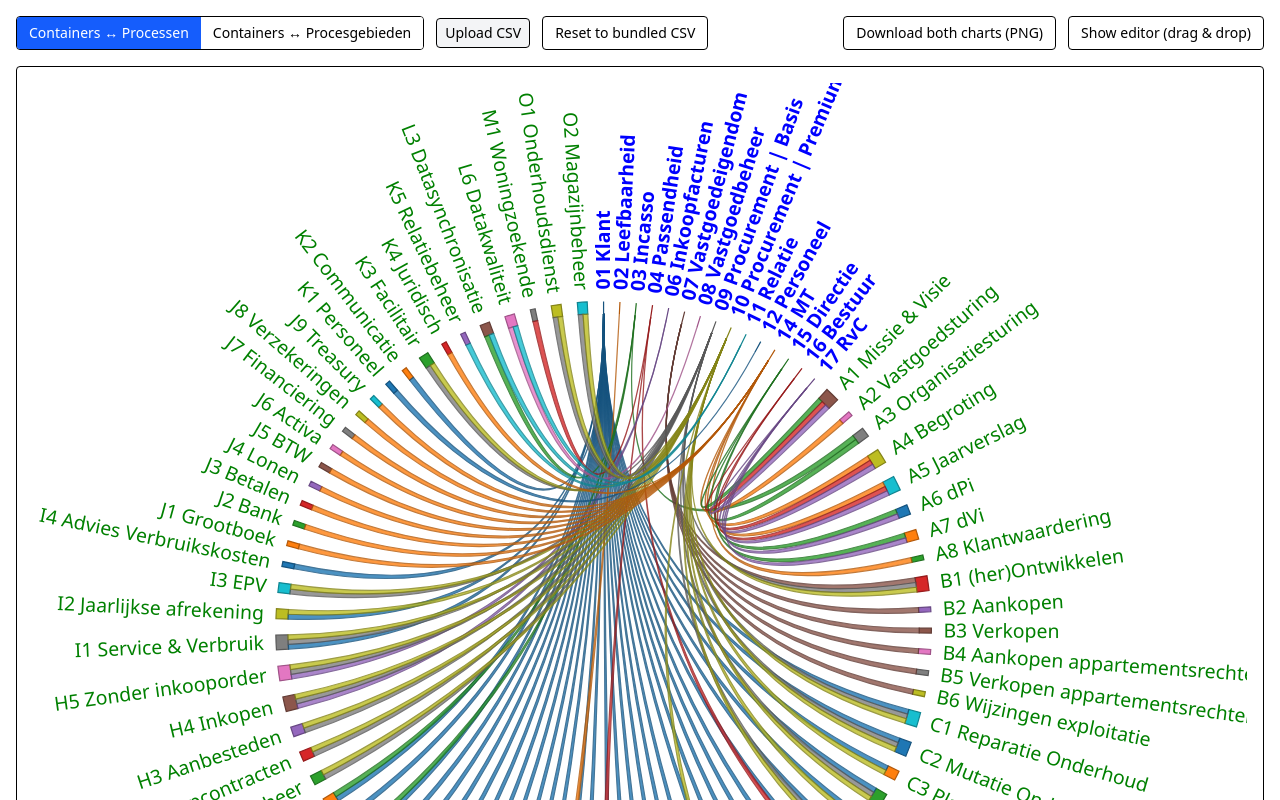
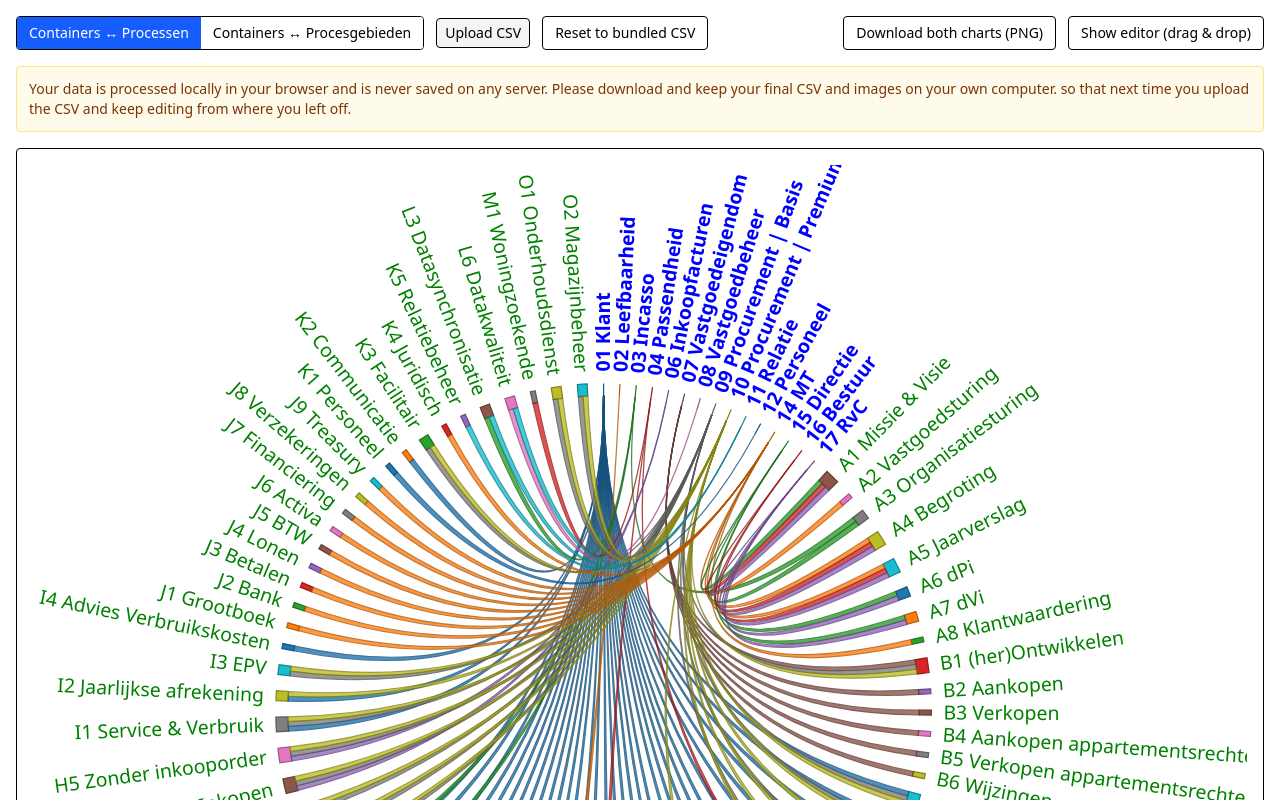
Before and after one commit to innocentmasuki/data-visualization-demo, a Next.js app: page / in a window 1280 px wide. Shown: the top 800 px of the page. Built offline with nearby package versions, Linux system fonts and the light colour scheme.

Commit message:
add drag and drop editor

```diff
--- a/src/app/page.tsx
+++ b/src/app/page.tsx
@@ -146,6 +146,10 @@ const Home: React.FC = () => {
                 </button>
             </div>
 
+            <div className="text-sm bg-amber-50 border border-amber-200 text-amber-900 rounded p-3">
+                Your data is processed locally in your browser and is never saved on any server. Please download and keep your final CSV and images on your own computer. so that next time you upload the CSV and keep editing from where you left off.
+            </div>
+
             {showEditor && (
                 <div className="border rounded p-4">
                     <RelationshipEditor relationships={relationships} setRelationships={setRelationships} />
```
